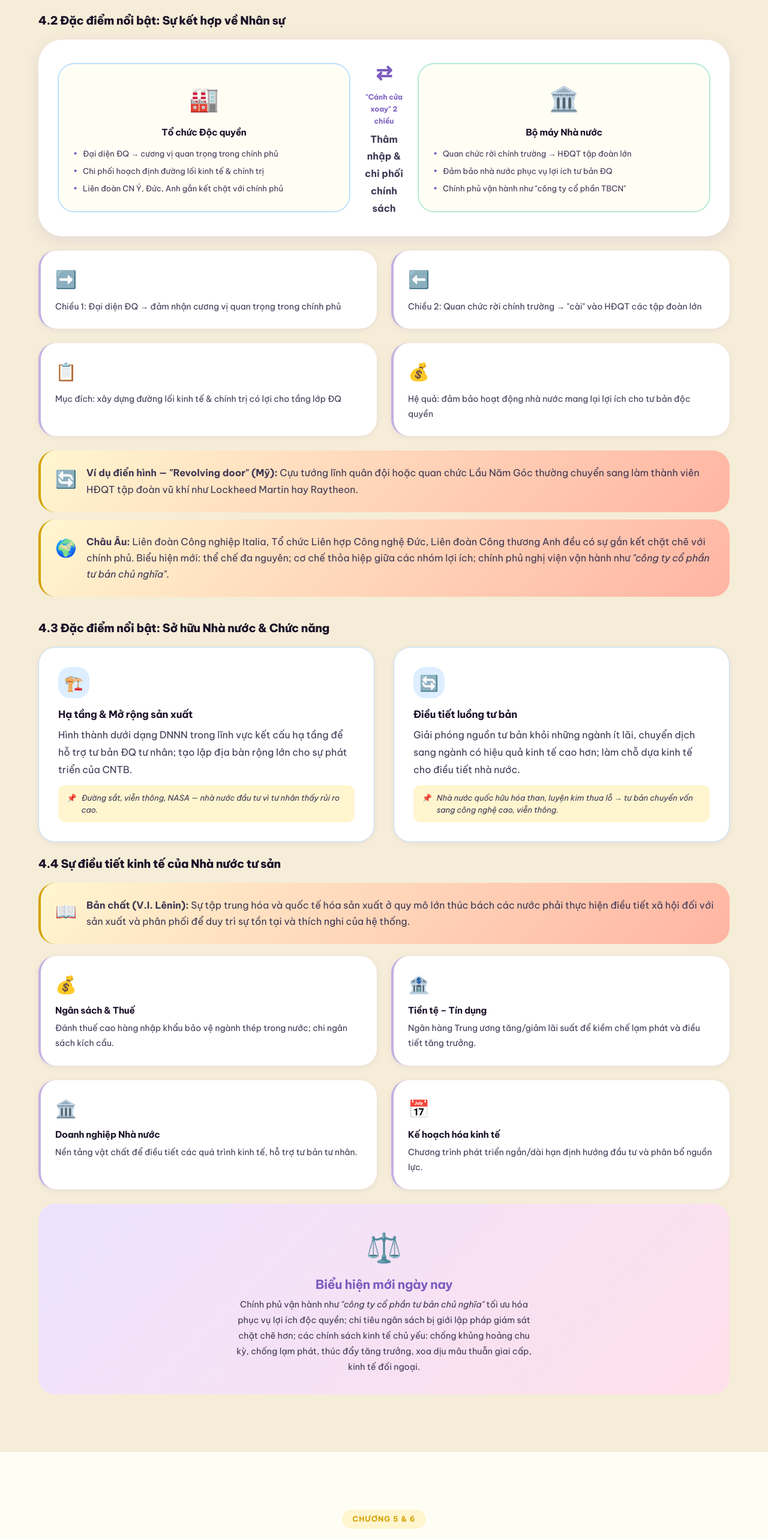
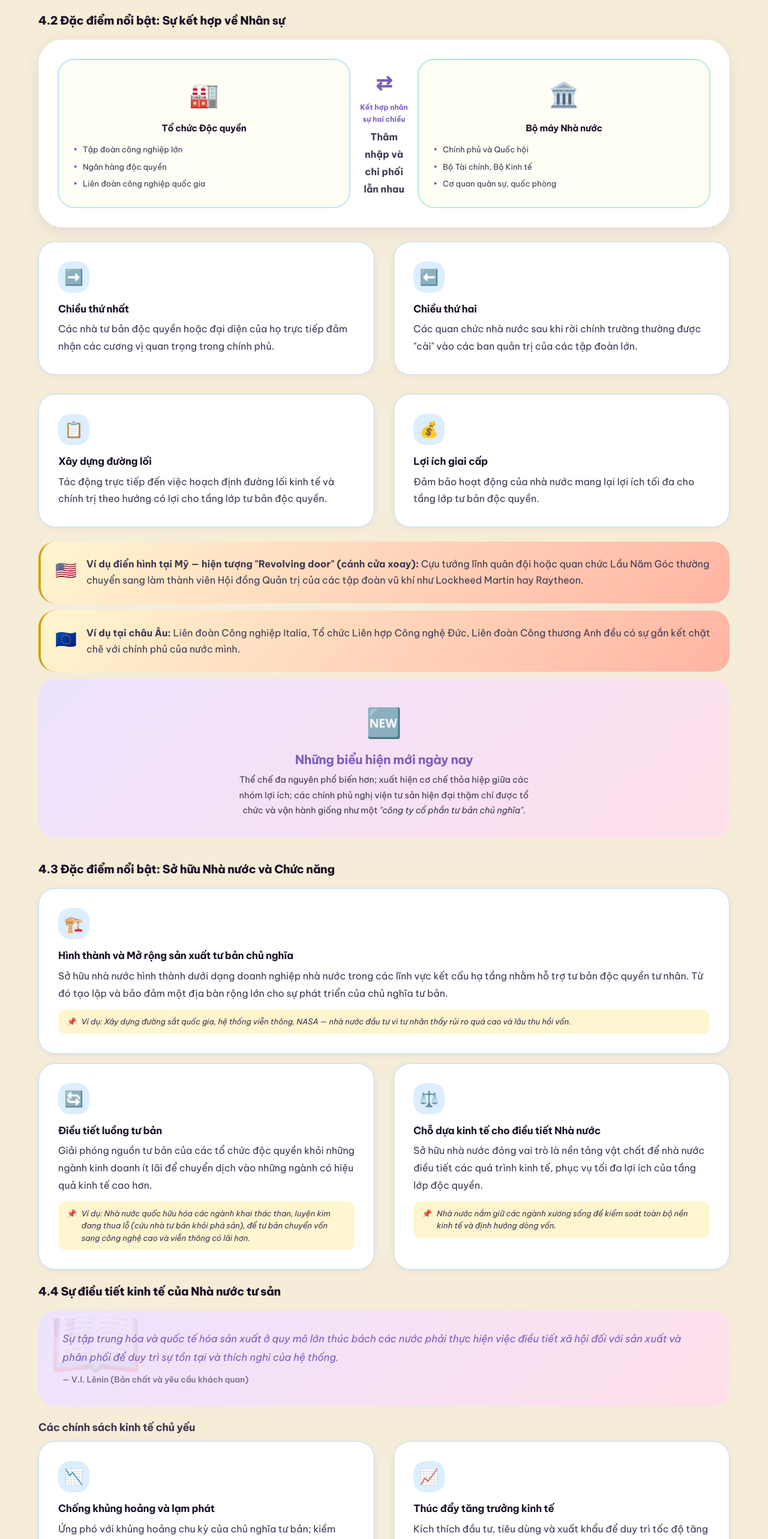
Before and after one commit to MLN122/Web, a React (Vite) app in the folder frontend/: page / in a window 1280 px wide. Shown: the part 8236-10802 px from the top of the page at 60% size. Built offline with nearby package versions, Linux system fonts and the light colour scheme.

Commit message:
refactor: rewrite sections 4.2-4.4 in full, no abbreviations

```diff
--- a/frontend/src/components/TuBanTaiChinh.jsx
+++ b/frontend/src/components/TuBanTaiChinh.jsx
@@ -27,17 +27,56 @@ const CAUSES = [
 ]
 
 const REVOLVING_DOOR = [
-  { icon: '➡️', text: 'Chiều 1: Đại diện ĐQ → đảm nhận cương vị quan trọng trong chính phủ' },
-  { icon: '⬅️', text: 'Chiều 2: Quan chức rời chính trường → "cài" vào HĐQT các tập đoàn lớn' },
-  { icon: '📋', text: 'Mục đích: xây dựng đường lối kinh tế & chính trị có lợi cho tầng lớp ĐQ' },
-  { icon: '💰', text: 'Hệ quả: đảm bảo hoạt động nhà nước mang lại lợi ích cho tư bản độc quyền' },
+  {
+    icon: '➡️',
+    label: 'Chiều thứ nhất',
+    text: 'Các nhà tư bản độc quyền hoặc đại diện của họ trực tiếp đảm nhận các cương vị quan trọng trong chính phủ.',
+  },
+  {
+    icon: '⬅️',
+    label: 'Chiều thứ hai',
+    text: 'Các quan chức nhà nước sau khi rời chính trường thường được "cài" vào các ban quản trị của các tập đoàn lớn.',
+  },
+  {
+    icon: '📋',
+    label: 'Xây dựng đường lối',
+    text: 'Tác động trực tiếp đến việc hoạch định đường lối kinh tế và chính trị theo hướng có lợi cho tầng lớp tư bản độc quyền.',
+  },
+  {
+    icon: '💰',
+    label: 'Lợi ích giai cấp',
+    text: 'Đảm bảo hoạt động của nhà nước mang lại lợi ích tối đa cho tầng lớp tư bản độc quyền.',
+  },
 ]
 
 const TOOLS = [
-  { icon: '💰', title: 'Ngân sách & Thuế', desc: 'Đánh thuế cao hàng nhập khẩu bảo vệ ngành thép trong nước; chi ngân sách kích cầu.' },
-  { icon: '🏦', title: 'Tiền tệ – Tín dụng', desc: 'Ngân hàng Trung ương tăng/giảm lãi suất để kiềm chế lạm phát và điều tiết tăng trưởng.' },
-  { icon: '🏛️', title: 'Doanh nghiệp Nhà nước', desc: 'Nền tảng vật chất để điều tiết các quá trình kinh tế, hỗ trợ tư bản tư nhân.' },
-  { icon: '📅', title: 'Kế hoạch hóa kinh tế', desc: 'Chương trình phát triển ngắn/dài hạn định hướng đầu tư và phân bổ nguồn lực.' },
+  {
+    icon: '💰',
+    title: 'Ngân sách và Thuế',
+    desc: 'Công cụ tài chính trực tiếp. Ví dụ: đánh thuế cao hàng nhập khẩu để bảo vệ ngành thép trong nước.',
+  },
+  {
+    icon: '🏦',
+    title: 'Hệ thống tiền tệ – tín dụng',
+    desc: 'Điều tiết lưu thông tiền tệ. Ví dụ: Ngân hàng Trung ương tăng hoặc giảm lãi suất để kiềm chế lạm phát.',
+  },
+  {
+    icon: '🏛️',
+    title: 'Doanh nghiệp nhà nước',
+    desc: 'Là nền tảng vật chất để nhà nước điều tiết các quá trình kinh tế, phục vụ lợi ích của tầng lớp độc quyền.',
+  },
+  {
+    icon: '📅',
+    title: 'Kế hoạch hóa kinh tế',
+    desc: 'Chương trình phát triển ngắn hạn và dài hạn giúp định hướng đầu tư và phân bổ nguồn lực trong nền kinh tế.',
+  },
+]
+
+const POLICIES = [
+  { icon: '📉', title: 'Chống khủng hoảng và lạm phát', desc: 'Ứng phó với khủng hoảng chu kỳ của chủ nghĩa tư bản; kiềm chế lạm phát thông qua chính sách tiền tệ và tài khóa.' },
+  { icon: '📈', title: 'Thúc đẩy tăng trưởng kinh tế', desc: 'Kích thích đầu tư, tiêu dùng và xuất khẩu để duy trì tốc độ tăng trưởng của nền kinh tế tư bản chủ nghĩa.' },
+  { icon: '🕊️', title: 'Chính sách xã hội', desc: 'Xoa dịu mâu thuẫn giai cấp giữa tư sản và vô sản thông qua các chính sách phúc lợi, bảo hiểm xã hội, lương tối thiểu.' },
+  { icon: '🌐', title: 'Kinh tế đối ngoại', desc: 'Mở rộng quan hệ quốc tế, ký kết hiệp định thương mại và bảo hộ tư bản trong nước trước cạnh tranh nước ngoài.' },
 ]
 
 export default function TuBanTaiChinh() {
@@ -86,100 +125,157 @@ export default function TuBanTaiChinh() {
           ))}
         </div>
 
-        {/* 4.2 Revolving door */}
+        {/* 4.2 */}
         <h3 className="sub-heading" data-reveal style={{ marginBottom: '1.25rem' }}>
           4.2 Đặc điểm nổi bật: Sự kết hợp về Nhân sự
         </h3>
-        <div className="fin-diagram" data-reveal data-delay="100" style={{ marginBottom: '1.5rem' }}>
+        {/* Cơ chế 2 chiều */}
+        <div className="fin-diagram" data-reveal data-delay="80" style={{ marginBottom: '1.5rem' }}>
           <div className="fin-box fin-box--bank">
             <div className="fin-box-icon">🏭</div>
             <h3>Tổ chức Độc quyền</h3>
             <ul>
-              <li>Đại diện ĐQ → cương vị quan trọng trong chính phủ</li>
-              <li>Chi phối hoạch định đường lối kinh tế &amp; chính trị</li>
-              <li>Liên đoàn CN Ý, Đức, Anh gắn kết chặt với chính phủ</li>
+              <li>Tập đoàn công nghiệp lớn</li>
+              <li>Ngân hàng độc quyền</li>
+              <li>Liên đoàn công nghiệp quốc gia</li>
             </ul>
           </div>
           <div className="fin-merge">
             <div className="merge-sym">⇄</div>
-            <div className="merge-arrow">"Cánh cửa xoay" 2 chiều</div>
-            <p>Thâm nhập &amp; chi phối chính sách</p>
+            <div className="merge-arrow">Kết hợp nhân sự hai chiều</div>
+            <p>Thâm nhập và chi phối lẫn nhau</p>
           </div>
           <div className="fin-box fin-box--industry">
             <div className="fin-box-icon">🏛️</div>
             <h3>Bộ máy Nhà nước</h3>
             <ul>
-              <li>Quan chức rời chính trường → HĐQT tập đoàn lớn</li>
-              <li>Đảm bảo nhà nước phục vụ lợi ích tư bản ĐQ</li>
-              <li>Chính phủ vận hành như "công ty cổ phần TBCN"</li>
+              <li>Chính phủ và Quốc hội</li>
+              <li>Bộ Tài chính, Bộ Kinh tế</li>
+              <li>Cơ quan quân sự, quốc phòng</li>
             </ul>
           </div>
         </div>
-        <div className="oligo-grid" style={{ gridTemplateColumns: 'repeat(2, 1fr)', marginBottom: '1.5rem' }}>
+
+        {/* 4 cơ chế cards */}
+        <div className="intro-grid" style={{ gridTemplateColumns: 'repeat(2, 1fr)', marginBottom: '1.5rem' }}>
           {REVOLVING_DOOR.map((r, i) => (
-            <div key={i} className="oligo-card" data-reveal data-delay={`${i * 80}`}>
-              <div className="oligo-card-icon">{r.icon}</div>
+            <div key={i} className="intro-card intro-card--blue" data-reveal data-delay={`${i * 90}`}>
+              <div className="card-icon-wrap icon-wrap--blue">
+                <span role="img">{r.icon}</span>
+              </div>
+              <h3>{r.label}</h3>
               <p>{r.text}</p>
             </div>
           ))}
         </div>
+
+        {/* Ví dụ điển hình */}
         <div className="xk-callout" data-reveal style={{ marginBottom: '0.75rem' }}>
-          <div className="xk-callout-icon">🔄</div>
+          <div className="xk-callout-icon">🇺🇸</div>
           <div>
-            <strong>Ví dụ điển hình — "Revolving door" (Mỹ):</strong> Cựu tướng lĩnh quân đội hoặc
-            quan chức Lầu Năm Góc thường chuyển sang làm thành viên HĐQT tập đoàn vũ khí như
-            Lockheed Martin hay Raytheon.
+            <strong>Ví dụ điển hình tại Mỹ — hiện tượng "Revolving door" (cánh cửa xoay):</strong>{' '}
+            Cựu tướng lĩnh quân đội hoặc quan chức Lầu Năm Góc thường chuyển sang làm thành viên
+            Hội đồng Quản trị của các tập đoàn vũ khí như Lockheed Martin hay Raytheon.
           </div>
         </div>
-        <div className="xk-callout" data-reveal style={{ marginBottom: '2.5rem' }}>
-          <div className="xk-callout-icon">🌍</div>
+        <div className="xk-callout" data-reveal style={{ marginBottom: '0.75rem' }}>
+          <div className="xk-callout-icon">🇪🇺</div>
           <div>
-            <strong>Châu Âu:</strong> Liên đoàn Công nghiệp Italia, Tổ chức Liên hợp Công nghệ Đức,
-            Liên đoàn Công thương Anh đều có sự gắn kết chặt chẽ với chính phủ.
-            Biểu hiện mới: thể chế đa nguyên; cơ chế thỏa hiệp giữa các nhóm lợi ích;
-            chính phủ nghị viện vận hành như <em>"công ty cổ phần tư bản chủ nghĩa"</em>.
+            <strong>Ví dụ tại châu Âu:</strong>{' '}
+            Liên đoàn Công nghiệp Italia, Tổ chức Liên hợp Công nghệ Đức, Liên đoàn Công thương Anh
+            đều có sự gắn kết chặt chẽ với chính phủ của nước mình.
+          </div>
+        </div>
+        <div className="fin-result" data-reveal style={{ marginBottom: '2.5rem' }}>
+          <div className="fin-result-icon">🆕</div>
+          <div>
+            <h3>Những biểu hiện mới ngày nay</h3>
+            <p>
+              Thể chế đa nguyên phổ biến hơn; xuất hiện cơ chế thỏa hiệp giữa các nhóm lợi ích;
+              các chính phủ nghị viện tư sản hiện đại thậm chí được tổ chức và vận hành giống
+              như một <em>"công ty cổ phần tư bản chủ nghĩa"</em>.
+            </p>
           </div>
         </div>
 
         {/* 4.3 Sở hữu Nhà nước */}
         <h3 className="sub-heading" data-reveal style={{ marginBottom: '1.25rem' }}>
-          4.3 Đặc điểm nổi bật: Sở hữu Nhà nước &amp; Chức năng
+          4.3 Đặc điểm nổi bật: Sở hữu Nhà nước và Chức năng
         </h3>
-        <div className="intro-grid" style={{ gridTemplateColumns: 'repeat(2, 1fr)', marginBottom: '1.5rem' }}>
+        <div className="intro-grid" style={{ gridTemplateColumns: 'repeat(1, 1fr)', marginBottom: '1rem' }}>
           <div className="intro-card intro-card--blue" data-reveal data-delay="0">
             <div className="card-icon-wrap icon-wrap--blue"><span>🏗️</span></div>
-            <h3>Hạ tầng &amp; Mở rộng sản xuất</h3>
-            <p>Hình thành dưới dạng DNNN trong lĩnh vực kết cấu hạ tầng để hỗ trợ tư bản ĐQ tư nhân;
-              tạo lập địa bàn rộng lớn cho sự phát triển của CNTB.</p>
+            <h3>Hình thành và Mở rộng sản xuất tư bản chủ nghĩa</h3>
+            <p>
+              Sở hữu nhà nước hình thành dưới dạng doanh nghiệp nhà nước trong các lĩnh vực
+              kết cấu hạ tầng nhằm hỗ trợ tư bản độc quyền tư nhân.
+              Từ đó tạo lập và bảo đảm một địa bàn rộng lớn cho sự phát triển của chủ nghĩa tư bản.
+            </p>
             <div className="tl-highlight" style={{ marginTop: '0.75rem' }}>
               <span className="tl-highlight-icon">📌</span>
-              <em>Đường sắt, viễn thông, NASA — nhà nước đầu tư vì tư nhân thấy rủi ro cao.</em>
+              <em>Ví dụ: Xây dựng đường sắt quốc gia, hệ thống viễn thông, NASA — nhà nước đầu tư vì tư nhân thấy rủi ro quá cao và lâu thu hồi vốn.</em>
             </div>
           </div>
+        </div>
+        <div className="intro-grid" style={{ gridTemplateColumns: 'repeat(2, 1fr)', marginBottom: '1rem' }}>
           <div className="intro-card intro-card--blue" data-reveal data-delay="100">
             <div className="card-icon-wrap icon-wrap--blue"><span>🔄</span></div>
             <h3>Điều tiết luồng tư bản</h3>
-            <p>Giải phóng nguồn tư bản khỏi những ngành ít lãi, chuyển dịch sang ngành có hiệu quả
-              kinh tế cao hơn; làm chỗ dựa kinh tế cho điều tiết nhà nước.</p>
+            <p>
+              Giải phóng nguồn tư bản của các tổ chức độc quyền khỏi những ngành kinh doanh ít
+              lãi để chuyển dịch vào những ngành có hiệu quả kinh tế cao hơn.
+            </p>
             <div className="tl-highlight" style={{ marginTop: '0.75rem' }}>
               <span className="tl-highlight-icon">📌</span>
-              <em>Nhà nước quốc hữu hóa than, luyện kim thua lỗ → tư bản chuyển vốn sang công nghệ cao, viễn thông.</em>
+              <em>Ví dụ: Nhà nước quốc hữu hóa các ngành khai thác than, luyện kim đang thua lỗ (cứu nhà tư bản khỏi phá sản), để tư bản chuyển vốn sang công nghệ cao và viễn thông có lãi hơn.</em>
+            </div>
+          </div>
+          <div className="intro-card intro-card--blue" data-reveal data-delay="200">
+            <div className="card-icon-wrap icon-wrap--blue"><span>⚖️</span></div>
+            <h3>Chỗ dựa kinh tế cho điều tiết Nhà nước</h3>
+            <p>
+              Sở hữu nhà nước đóng vai trò là nền tảng vật chất để nhà nước điều tiết các quá
+              trình kinh tế, phục vụ tối đa lợi ích của tầng lớp độc quyền.
+            </p>
+            <div className="tl-highlight" style={{ marginTop: '0.75rem' }}>
+              <span className="tl-highlight-icon">📌</span>
+              <em>Nhà nước nắm giữ các ngành xương sống để kiểm soát toàn bộ nền kinh tế và định hướng dòng vốn.</em>
             </div>
           </div>
         </div>
 
-        {/* 4.4 Công cụ điều tiết */}
-        <h3 className="sub-heading" data-reveal style={{ marginBottom: '1.25rem' }}>
+        {/* 4.4 Điều tiết kinh tế */}
+        <h3 className="sub-heading" data-reveal style={{ marginTop: '1.5rem', marginBottom: '1.25rem' }}>
           4.4 Sự điều tiết kinh tế của Nhà nước tư sản
         </h3>
-        <div className="xk-callout" data-reveal style={{ marginBottom: '1.25rem' }}>
-          <div className="xk-callout-icon">📖</div>
-          <div>
-            <strong>Bản chất (V.I. Lênin):</strong> Sự tập trung hóa và quốc tế hóa sản xuất ở quy mô lớn
-            thúc bách các nước phải thực hiện điều tiết xã hội đối với sản xuất và phân phối
-            để duy trì sự tồn tại và thích nghi của hệ thống.
+        <div className="quote-banner" data-reveal data-delay="80" style={{ marginBottom: '1.5rem' }}>
+          <div className="quote-icon">📖</div>
+          <div className="quote-body">
+            <p className="quote-text">
+              Sự tập trung hóa và quốc tế hóa sản xuất ở quy mô lớn thúc bách các nước phải
+              thực hiện việc điều tiết xã hội đối với sản xuất và phân phối để duy trì sự
+              tồn tại và thích nghi của hệ thống.
+            </p>
+            <span className="quote-author">— V.I. Lênin (Bản chất và yêu cầu khách quan)</span>
           </div>
         </div>
+
+        <h4 data-reveal style={{ marginBottom: '0.75rem', color: 'var(--text-heading)', fontWeight: 700 }}>
+          Các chính sách kinh tế chủ yếu
+        </h4>
+        <div className="intro-grid" style={{ gridTemplateColumns: 'repeat(2, 1fr)', marginBottom: '1.5rem' }}>
+          {POLICIES.map((p, i) => (
+            <div key={p.title} className="intro-card intro-card--blue" data-reveal data-delay={`${i * 80}`}>
+              <div className="card-icon-wrap icon-wrap--blue"><span>{p.icon}</span></div>
+              <h3>{p.title}</h3>
+              <p>{p.desc}</p>
+            </div>
+          ))}
+        </div>
+
+        <h4 data-reveal style={{ marginBottom: '0.75rem', color: 'var(--text-heading)', fontWeight: 700 }}>
+          Các công cụ điều tiết chính
+        </h4>
         <div className="oligo-grid" style={{ marginBottom: '1.5rem' }}>
           {TOOLS.map((t, i) => (
             <div key={t.title} className="oligo-card" data-reveal data-delay={`${i * 80}`}>
@@ -189,14 +285,16 @@ export default function TuBanTaiChinh() {
             </div>
           ))}
         </div>
-        <div className="fin-result" data-reveal data-delay="350" style={{ marginTop: '1rem' }}>
-          <div className="fin-result-icon">⚖️</div>
+
+        <div className="fin-result" data-reveal data-delay="300" style={{ marginTop: '1rem' }}>
+          <div className="fin-result-icon">🆕</div>
           <div>
             <h3>Biểu hiện mới ngày nay</h3>
-            <p>Chính phủ vận hành như <em>"công ty cổ phần tư bản chủ nghĩa"</em> tối ưu hóa phục vụ
-              lợi ích độc quyền; chi tiêu ngân sách bị giới lập pháp giám sát chặt chẽ hơn;
-              các chính sách kinh tế chủ yếu: chống khủng hoảng chu kỳ, chống lạm phát,
-              thúc đẩy tăng trưởng, xoa dịu mâu thuẫn giai cấp, kinh tế đối ngoại.</p>
+            <p>
+              Vai trò công cụ điều tiết có những biến đổi về mặt chính trị: chính phủ vận hành
+              như <em>"công ty cổ phần tư bản chủ nghĩa"</em> nhằm tối ưu hóa phục vụ lợi ích
+              độc quyền; chi tiêu ngân sách bị giới lập pháp giám sát chặt chẽ hơn.
+            </p>
           </div>
         </div>
       </div>
```
Also changed, not shown: 1 other file (tests, documents, lock files or other folders).
